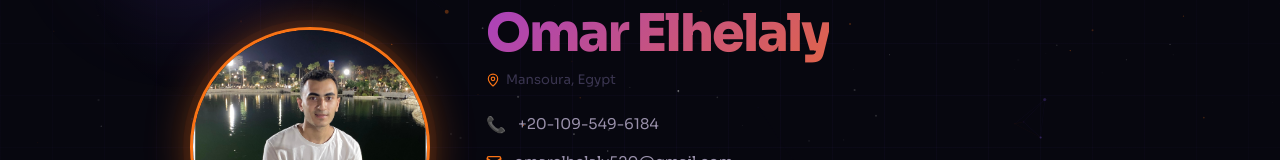
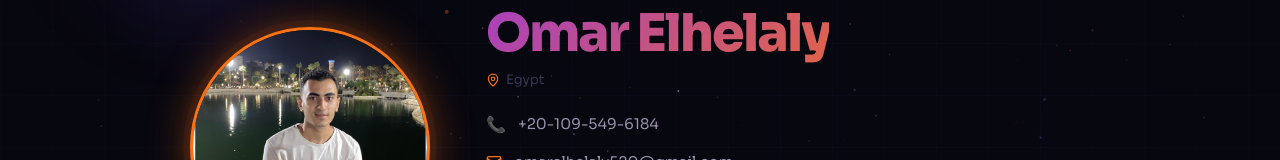
Before and after one commit to Omar113650/omar_Portfolio, a Next.js app: page / in a window 1280 px wide. Shown: the part 269-429 px from the top of the page. Built offline with nearby package versions, Linux system fonts and the light colour scheme.

Commit message:
add some project and new style

```diff
--- a/components/Hero.tsx
+++ b/components/Hero.tsx
@@ -294,7 +294,7 @@ export default function Hero() {
             {/* location — مسافة أقل تحت الاسم */}
             <div style={{ display: 'flex', alignItems: 'center', gap: 6, color: '#3A3550', fontSize: '.82rem', marginBottom: '1.25rem' }}>
               <MapPin size={14} style={{ color: '#F97316', flexShrink: 0 }} />
-              Mansoura, Egypt
+               Egypt
             </div>
 
             {/* Contact links — gap أقل بين العناصر */}
```
